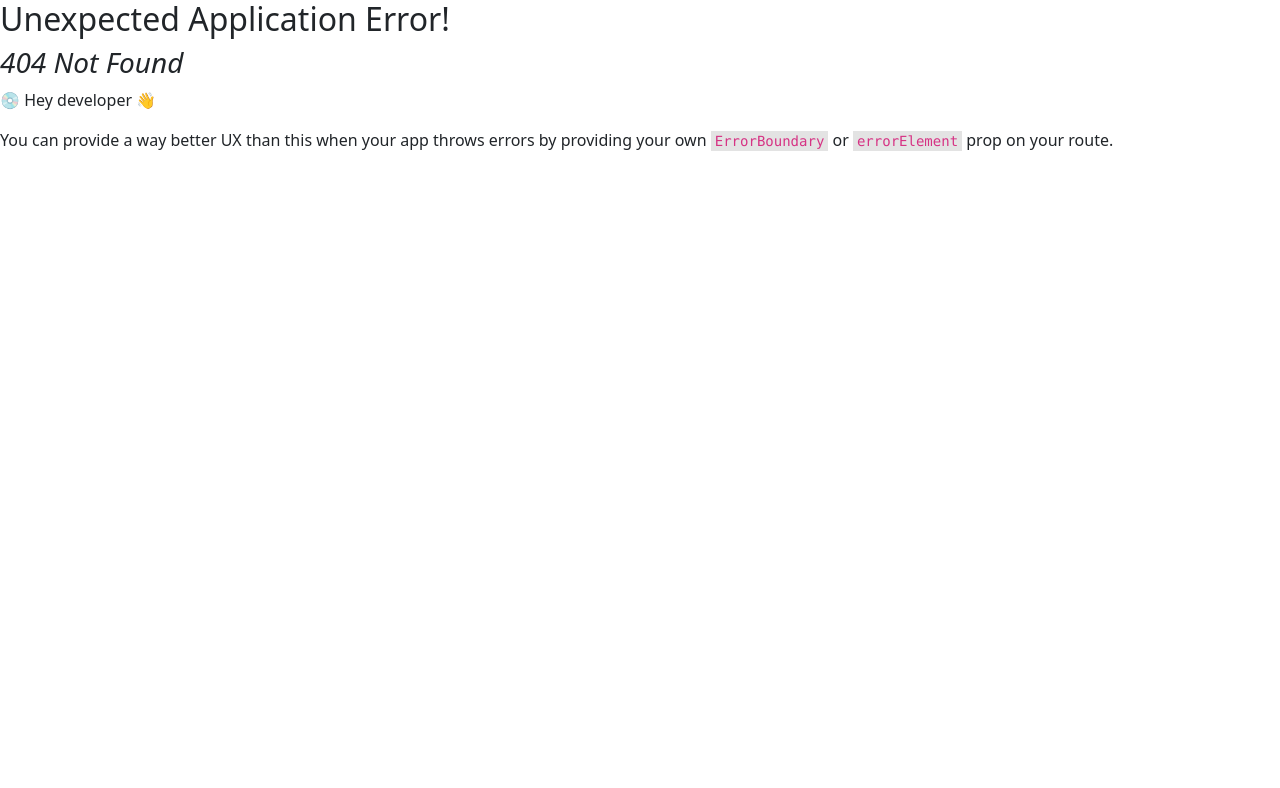
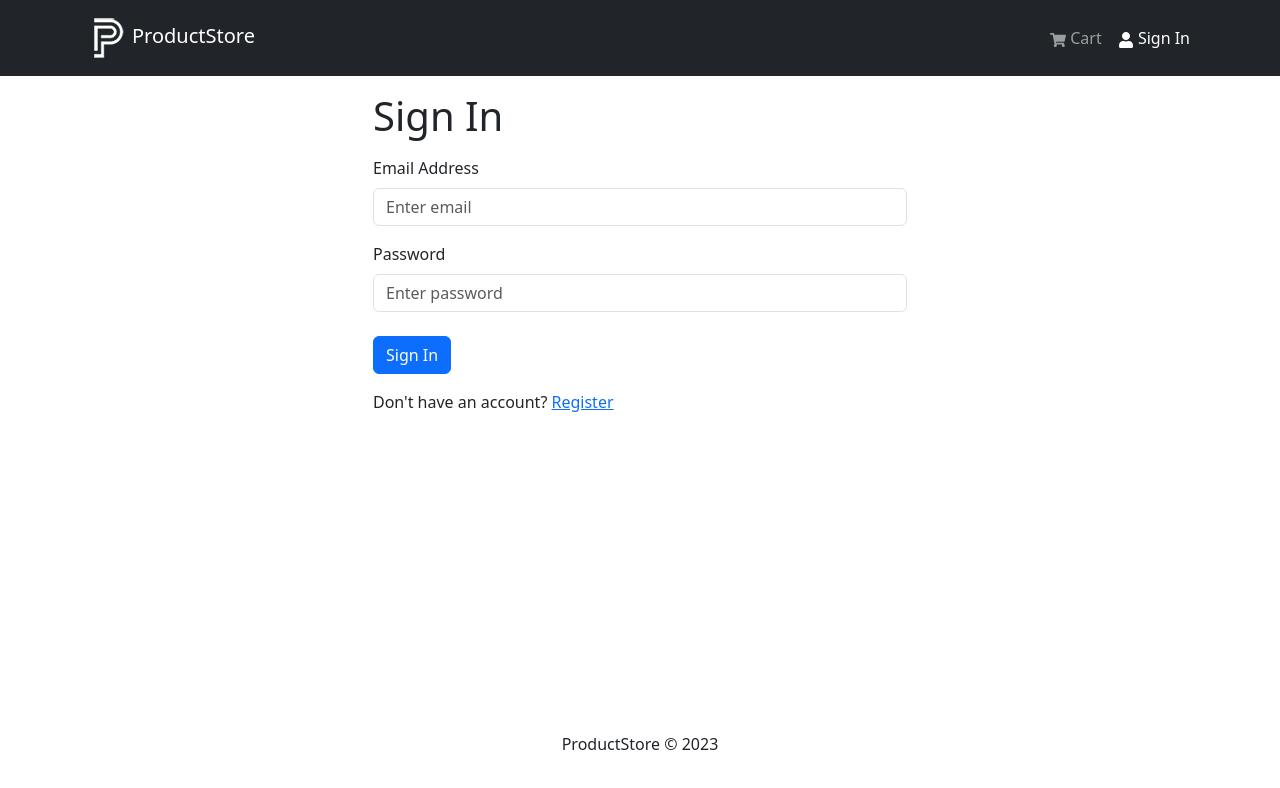
Before and after one commit to eddyK15501/mern-ecommerce, a React (Vite) app in the folder client/: page /login in a window 1280 px wide. Before the commit this address had no page. Shown: the top 788 px of the page. Built offline with nearby package versions, Linux system fonts and the light colour scheme.

Commit message:
LoginScreen.jsx created

```diff
--- /dev/null
+++ b/client/src/components/FormContainer.jsx
@@ -0,0 +1,15 @@
+import { Container, Row, Col } from "react-bootstrap";
+
+const FormContainer = ({ children }) => {
+  return (
+    <Container>
+      <Row className="justify-content-md-center">
+        <Col xs={12} md={6}>
+          {children}
+        </Col>
+      </Row>
+    </Container>
+  );
+};
+
+export default FormContainer;
--- a/client/src/main.jsx
+++ b/client/src/main.jsx
@@ -9,6 +9,7 @@
 import HomeScreen from "./pages/HomeScreen.jsx";
 import ProductScreen from "./pages/ProductScreen.jsx";
 import CartScreen from "./pages/CartScreen.jsx";
+import LoginScreen from "./pages/LoginScreen.jsx";
 
 const router = createBrowserRouter([
   {
@@ -27,6 +28,10 @@
         path: "/cart",
         element: <CartScreen />,
       },
+      {
+        path: "/login",
+        element: <LoginScreen />,
+      }
     ],
   },
 ]);
--- /dev/null
+++ b/client/src/pages/LoginScreen.jsx
@@ -0,0 +1,54 @@
+import { useState } from "react";
+import { Link } from "react-router-dom";
+import { Form, Button, Row, Col } from "react-bootstrap";
+import FormContainer from "../components/FormContainer";
+
+const LoginScreen = () => {
+  const [email, setEmail] = useState("");
+  const [password, setPassword] = useState("");
+
+  const submitHandler = (e) => {
+    e.preventDefault();
+    console.log("submit");
+  };
+
+  return (
+    <FormContainer>
+      <h1>Sign In</h1>
+
+      <Form onSubmit={submitHandler}>
+        <Form.Group controlId="email" className="my-3">
+          <Form.Label>Email Address</Form.Label>
+          <Form.Control
+            type="email"
+            placeholder="Enter email"
+            value={email}
+            onChange={(e) => setEmail(e.target.value)}
+          ></Form.Control>
+        </Form.Group>
+
+        <Form.Group controlId="password" className="my-3">
+          <Form.Label>Password</Form.Label>
+          <Form.Control
+            type="password"
+            placeholder="Enter password"
+            value={password}
+            onChange={(e) => setPassword(e.target.value)}
+          ></Form.Control>
+        </Form.Group>
+
+        <Button type="submit" variant="primary" className="mt-2">
+          Sign In
+        </Button>
+      </Form>
+
+      <Row className="py-3">
+        <Col>
+          Don&apos;t have an account? <Link to="/register">Register</Link>
+        </Col>
+      </Row>
+    </FormContainer>
+  );
+};
+
+export default LoginScreen;
```
